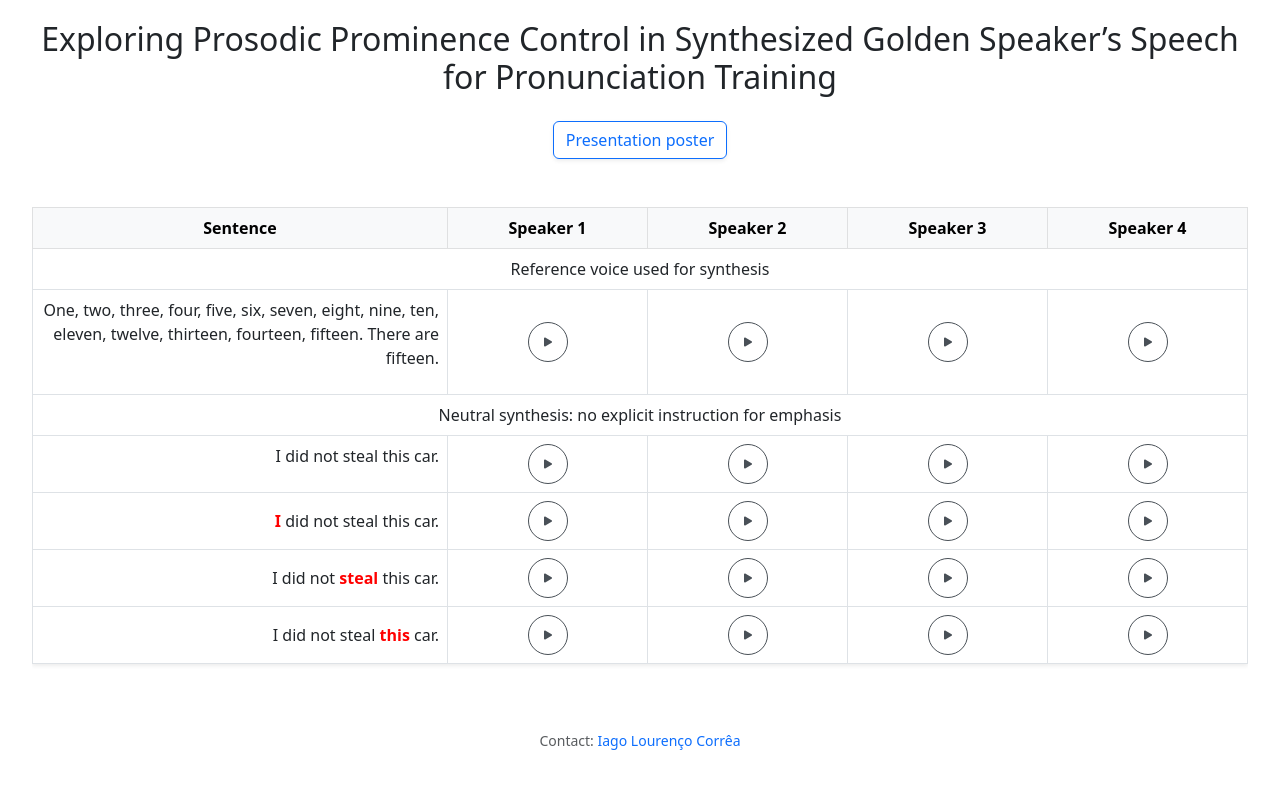
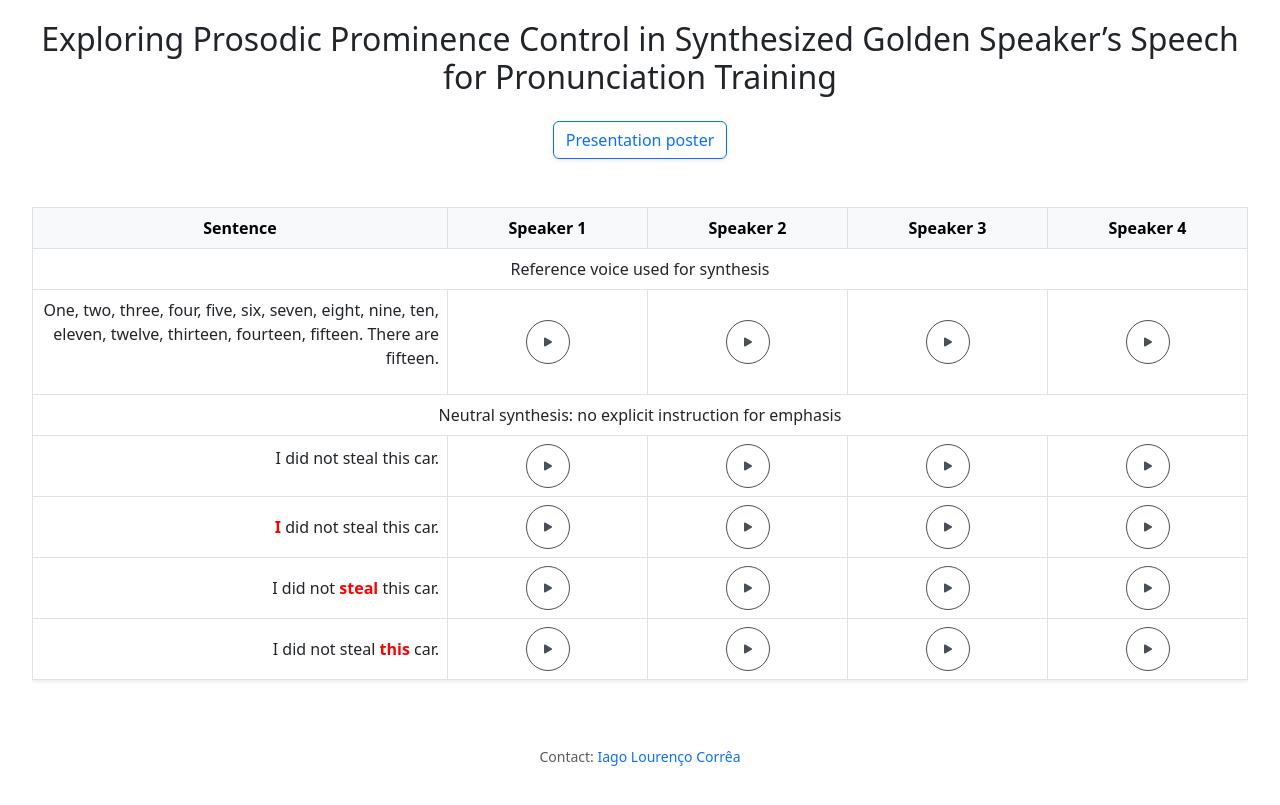
Before and after one commit to iago-correa/iago-correa.github.io, a Jekyll site: the page emphasis/index.html, which Jekyll copies as it is, in a window 1280 px wide. Shown: the top 805 px of the page. Built offline with Jekyll 4.4.1, drawn with Linux system fonts in a browser that asks for light colours.

Commit message:
Mobile resposiveness

```diff
--- a/emphasis/index.html
+++ b/emphasis/index.html
@@ -13,8 +13,8 @@
         }
 
         .play-btn {
-            width: 40px;
-            height: 40px;
+            width: 44px; /* Increased for better touch target */
+            height: 44px; /* Increased for better touch target */
             border-radius: 50%;
             display: inline-flex;
             align-items: center;
@@ -75,7 +75,55 @@
             font-weight: bold;
         }
 
+        @media (max-width: 768px) {
+            .table-responsive { border: none; }
+            table, thead, tbody, th, td, tr { display: block; }
+            thead tr { display: none; }
 
+            tbody tr:not(.section-header) {
+                margin-bottom: 1.5rem;
+                border: 1px solid #dee2e6;
+                border-radius: 0.5rem;
+                box-shadow: 0 0.125rem 0.25rem rgba(0, 0, 0, 0.075);
+                overflow: hidden;
+            }
+
+            tbody th {
+                text-align: left;
+                background-color: #f8f9fa;
+                border-bottom: 1px solid #dee2e6;
+                padding: 1rem;
+            }
+
+            tbody td:not(.section-header-td) {
+                display: flex;
+                justify-content: space-between;
+                align-items: center;
+                border: none;
+                border-bottom: 1px solid #f1f3f5;
+                padding: 0.75rem 1rem;
+                min-width: auto;
+            }
+
+            tbody td:last-child { border-bottom: none; }
+
+            tbody td:not(.section-header-td)::before {
+                content: attr(data-label);
+                font-weight: 600;
+                color: #495057;
+            }
+
+            .section-header td {
+                display: block;
+                text-align: center;
+                font-weight: bold;
+                background: transparent;
+                border: none;
+                color: #6c757d;
+                padding: 1.5rem 0 0.5rem 0;
+                font-size: 1.1rem;
+            }
+        }
     </style>
 
 </head>
@@ -103,31 +151,31 @@
             </thead>
             <tbody>
 
-                <tr><td colspan="5">Reference voice used for synthesis</td></tr>
+                <tr class="section-header"><td colspan="5" class="section-header-td">Reference voice used for synthesis</td></tr>
 
                 <tr>
                     <th>
                         <p>One, two, three, four, five, six, seven, eight, nine, ten, eleven, twelve, thirteen, fourteen, fifteen. There are fifteen.</p>
                     </th>
-                    <td>
+                    <td data-label="Speaker 1">
                         <audio src="/assets/audio/references/JE_HIR_F08_S4_090.wav"></audio>
                         <button class="btn btn-outline-primary play-btn">
                             <svg xmlns="http://www.w3.org/2000/svg" width="16" height="16" fill="currentColor" viewBox="0 0 16 16"><path d="m11.596 8.697-6.363 3.692c-.54.313-1.233-.066-1.233-.697V4.308c0-.63.692-1.01 1.233-.696l6.363 3.692a.802.802 0 0 1 0 1.393z"/></svg>
                         </button>
                     </td>
-                    <td>
+                    <td data-label="Speaker 2">
                         <audio src="/assets/audio/references/JE_KYO_M04_S4_090.wav"></audio>
                         <button class="btn btn-outline-primary play-btn">
                             <svg xmlns="http://www.w3.org/2000/svg" width="16" height="16" fill="currentColor" viewBox="0 0 16 16"><path d="m11.596 8.697-6.363 3.692c-.54.313-1.233-.066-1.233-.697V4.308c0-.63.692-1.01 1.233-.696l6.363 3.692a.802.802 0 0 1 0 1.393z"/></svg>
                         </button>
                     </td>
-                    <td>
+                    <td data-label="Speaker 3">
                         <audio src="/assets/audio/references/JE_NAR_F04_S2_090.wav"></audio>
                         <button class="btn btn-outline-primary play-btn">
                             <svg xmlns="http://www.w3.org/2000/svg" width="16" height="16" fill="currentColor" viewBox="0 0 16 16"><path d="m11.596 8.697-6.363 3.692c-.54.313-1.233-.066-1.233-.697V4.308c0-.63.692-1.01 1.233-.696l6.363 3.692a.802.802 0 0 1 0 1.393z"/></svg>
                         </button>
                     </td>
-                    <td>
+                    <td data-label="Speaker 4">
                         <audio src="/assets/audio/references/JE_NAR_M06_S4_090.wav"></audio>
                         <button class="btn btn-outline-primary play-btn">
                             <svg xmlns="http://www.w3.org/2000/svg" width="16" height="16" fill="currentColor" viewBox="0 0 16 16"><path d="m11.596 8.697-6.363 3.692c-.54.313-1.233-.066-1.233-.697V4.308c0-.63.692-1.01 1.233-.696l6.363 3.692a.802.802 0 0 1 0 1.393z"/></svg>
@@ -135,31 +183,31 @@
                     </td>
                 </tr>
 
-                <tr><td colspan="5">Neutral synthesis: no explicit instruction for emphasis</td></tr>
+                <tr class="section-header"><td colspan="5" class="section-header-td">Neutral synthesis: no explicit instruction for emphasis</td></tr>
 
                 <tr>
                     <th>
                         <p>I did not steal this car.</p>
                     </th>
-                    <td>
+                    <td data-label="Speaker 1">
                         <audio src="/assets/audio/HIR_F08/s06_neutral_0.wav"></audio>
                         <button class="btn btn-outline-primary play-btn">
                             <svg xmlns="http://www.w3.org/2000/svg" width="16" height="16" fill="currentColor" viewBox="0 0 16 16"><path d="m11.596 8.697-6.363 3.692c-.54.313-1.233-.066-1.233-.697V4.308c0-.63.692-1.01 1.233-.696l6.363 3.692a.802.802 0 0 1 0 1.393z"/></svg>
                         </button>
                     </td>
-                    <td>
+                    <td data-label="Speaker 2">
                         <audio src="/assets/audio/KYO_M04/s06_neutral_0.wav"></audio>
                         <button class="btn btn-outline-primary play-btn">
                             <svg xmlns="http://www.w3.org/2000/svg" width="16" height="16" fill="currentColor" viewBox="0 0 16 16"><path d="m11.596 8.697-6.363 3.692c-.54.313-1.233-.066-1.233-.697V4.308c0-.63.692-1.01 1.233-.696l6.363 3.692a.802.802 0 0 1 0 1.393z"/></svg>
                         </button>
                     </td>
-                    <td>
+                    <td data-label="Speaker 3">
                         <audio src="/assets/audio/NAR_F04/s06_neutral_0.wav"></audio>
                         <button class="btn btn-outline-primary play-btn">
                             <svg xmlns="http://www.w3.org/2000/svg" width="16" height="16" fill="currentColor" viewBox="0 0 16 16"><path d="m11.596 8.697-6.363 3.692c-.54.313-1.233-.066-1.233-.697V4.308c0-.63.692-1.01 1.233-.696l6.363 3.692a.802.802 0 0 1 0 1.393z"/></svg>
                         </button>
                     </td>
-                    <td>
+                    <td data-label="Speaker 4">
                         <audio src="/assets/audio/NAR_M06/s06_neutral_0.wav"></audio>
                         <button class="btn btn-outline-primary play-btn">
                             <svg xmlns="http://www.w3.org/2000/svg" width="16" height="16" fill="currentColor" viewBox="0 0 16 16"><path d="m11.596 8.697-6.363 3.692c-.54.313-1.233-.066-1.233-.697V4.308c0-.63.692-1.01 1.233-.696l6.363 3.692a.802.802 0 0 1 0 1.393z"/></svg>
@@ -169,25 +217,25 @@
 
                 <tr>
                     <th scope="row"><span class="highlight-letter">I</span> did not steal this car.</th>
-                    <td>
+                    <td data-label="Speaker 1">
                         <audio src="/assets/audio/HIR_F08/s06_strong_0.wav"></audio>
                         <button class="btn btn-outline-primary play-btn">
                             <svg xmlns="http://www.w3.org/2000/svg" width="16" height="16" fill="currentColor" viewBox="0 0 16 16"><path d="m11.596 8.697-6.363 3.692c-.54.313-1.233-.066-1.233-.697V4.308c0-.63.692-1.01 1.233-.696l6.363 3.692a.802.802 0 0 1 0 1.393z"/></svg>
                         </button>
                     </td>
-                    <td>
+                    <td data-label="Speaker 2">
                         <audio src="/assets/audio/KYO_M04/s06_strong_0.wav"></audio>
                         <button class="btn btn-outline-primary play-btn">
                             <svg xmlns="http://www.w3.org/2000/svg" width="16" height="16" fill="currentColor" viewBox="0 0 16 16"><path d="m11.596 8.697-6.363 3.692c-.54.313-1.233-.066-1.233-.697V4.308c0-.63.692-1.01 1.233-.696l6.363 3.692a.802.802 0 0 1 0 1.393z"/></svg>
                         </button>
                     </td>
-                    <td>
+                    <td data-label="Speaker 3">
                         <audio src="/assets/audio/NAR_F04/s06_strong_0.wav"></audio>
                         <button class="btn btn-outline-primary play-btn">
                             <svg xmlns="http://www.w3.org/2000/svg" width="16" height="16" fill="currentColor" viewBox="0 0 16 16"><path d="m11.596 8.697-6.363 3.692c-.54.313-1.233-.066-1.233-.697V4.308c0-.63.692-1.01 1.233-.696l6.363 3.692a.802.802 0 0 1 0 1.393z"/></svg>
                         </button>
                     </td>
-                    <td>
+                    <td data-label="Speaker 4">
                         <audio src="/assets/audio/NAR_M06/s06_strong_0.wav"></audio>
                         <button class="btn btn-outline-primary play-btn">
                             <svg xmlns="http://www.w3.org/2000/svg" width="16" height="16" fill="currentColor" viewBox="0 0 16 16"><path d="m11.596 8.697-6.363 3.692c-.54.313-1.233-.066-1.233-.697V4.308c0-.63.692-1.01 1.233-.696l6.363 3.692a.802.802 0 0 1 0 1.393z"/></svg>
@@ -197,25 +245,25 @@
 
                 <tr>
                     <th scope="row">I did not <span class="highlight-letter">steal</span> this car.</th>
-                    <td>
+                    <td data-label="Speaker 1">
                         <audio src="/assets/audio/HIR_F08/s07_strong_0.wav"></audio>
                         <button class="btn btn-outline-primary play-btn">
                             <svg xmlns="http://www.w3.org/2000/svg" width="16" height="16" fill="currentColor" viewBox="0 0 16 16"><path d="m11.596 8.697-6.363 3.692c-.54.313-1.233-.066-1.233-.697V4.308c0-.63.692-1.01 1.233-.696l6.363 3.692a.802.802 0 0 1 0 1.393z"/></svg>
                         </button>
                     </td>
-                    <td>
+                    <td data-label="Speaker 2">
                         <audio src="/assets/audio/KYO_M04/s07_strong_0.wav"></audio>
                         <button class="btn btn-outline-primary play-btn">
                             <svg xmlns="http://www.w3.org/2000/svg" width="16" height="16" fill="currentColor" viewBox="0 0 16 16"><path d="m11.596 8.697-6.363 3.692c-.54.313-1.233-.066-1.233-.697V4.308c0-.63.692-1.01 1.233-.696l6.363 3.692a.802.802 0 0 1 0 1.393z"/></svg>
                         </button>
                     </td>
-                    <td>
+                    <td data-label="Speaker 3">
                         <audio src="/assets/audio/NAR_F04/s07_strong_0.wav"></audio>
                         <button class="btn btn-outline-primary play-btn">
                             <svg xmlns="http://www.w3.org/2000/svg" width="16" height="16" fill="currentColor" viewBox="0 0 16 16"><path d="m11.596 8.697-6.363 3.692c-.54.313-1.233-.066-1.233-.697V4.308c0-.63.692-1.01 1.233-.696l6.363 3.692a.802.802 0 0 1 0 1.393z"/></svg>
                         </button>
                     </td>
-                    <td>
+                    <td data-label="Speaker 4">
                         <audio src="/assets/audio/NAR_M06/s07_strong_0.wav"></audio>
                         <button class="btn btn-outline-primary play-btn">
                             <svg xmlns="http://www.w3.org/2000/svg" width="16" height="16" fill="currentColor" viewBox="0 0 16 16"><path d="m11.596 8.697-6.363 3.692c-.54.313-1.233-.066-1.233-.697V4.308c0-.63.692-1.01 1.233-.696l6.363 3.692a.802.802 0 0 1 0 1.393z"/></svg>
@@ -225,25 +273,25 @@
 
                 <tr>
                     <th scope="row">I did not steal <span class="highlight-letter">this</span> car.</th>
-                    <td>
+                    <td data-label="Speaker 1">
                         <audio src="/assets/audio/HIR_F08/s08_strong_0.wav"></audio>
                         <button class="btn btn-outline-primary play-btn">
                             <svg xmlns="http://www.w3.org/2000/svg" width="16" height="16" fill="currentColor" viewBox="0 0 16 16"><path d="m11.596 8.697-6.363 3.692c-.54.313-1.233-.066-1.233-.697V4.308c0-.63.692-1.01 1.233-.696l6.363 3.692a.802.802 0 0 1 0 1.393z"/></svg>
                         </button>
                     </td>
-                    <td>
+                    <td data-label="Speaker 2">
                         <audio src="/assets/audio/KYO_M04/s08_strong_0.wav"></audio>
                         <button class="btn btn-outline-primary play-btn">
                             <svg xmlns="http://www.w3.org/2000/svg" width="16" height="16" fill="currentColor" viewBox="0 0 16 16"><path d="m11.596 8.697-6.363 3.692c-.54.313-1.233-.066-1.233-.697V4.308c0-.63.692-1.01 1.233-.696l6.363 3.692a.802.802 0 0 1 0 1.393z"/></svg>
                         </button>
                     </td>
-                    <td>
+                    <td data-label="Speaker 3">
                         <audio src="/assets/audio/NAR_F04/s08_strong_0.wav"></audio>
                         <button class="btn btn-outline-primary play-btn">
                             <svg xmlns="http://www.w3.org/2000/svg" width="16" height="16" fill="currentColor" viewBox="0 0 16 16"><path d="m11.596 8.697-6.363 3.692c-.54.313-1.233-.066-1.233-.697V4.308c0-.63.692-1.01 1.233-.696l6.363 3.692a.802.802 0 0 1 0 1.393z"/></svg>
                         </button>
                     </td>
-                    <td>
+                    <td data-label="Speaker 4">
                         <audio src="/assets/audio/NAR_M06/s08_strong_0.wav"></audio>
                         <button class="btn btn-outline-primary play-btn">
                             <svg xmlns="http://www.w3.org/2000/svg" width="16" height="16" fill="currentColor" viewBox="0 0 16 16"><path d="m11.596 8.697-6.363 3.692c-.54.313-1.233-.066-1.233-.697V4.308c0-.63.692-1.01 1.233-.696l6.363 3.692a.802.802 0 0 1 0 1.393z"/></svg>
```
